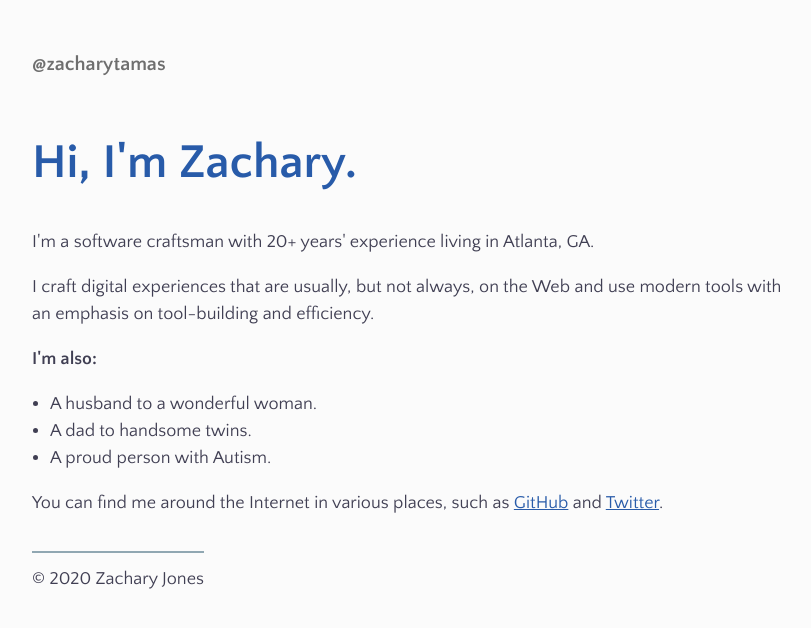
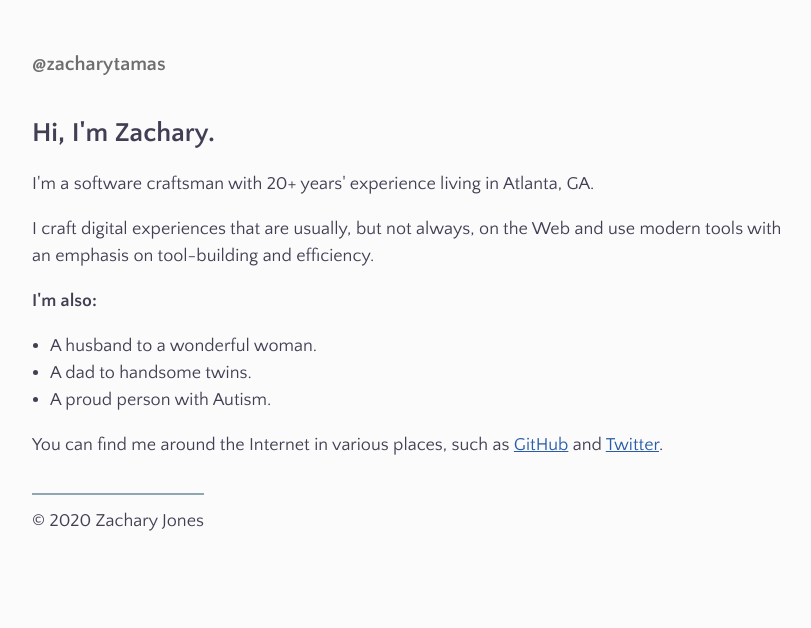
Before and after one commit to zacharytamas/hub, a Next.js app: page / in a window 1280 px wide. Shown: the top 628 px of the page, without its empty margins (224-1035 px from the left). Built offline with nearby package versions, Linux system fonts and the light colour scheme.

Commit message:
Remove custom H1

```diff
--- a/src/components/typography/H1.tsx
+++ /dev/null
@@ -1,14 +0,0 @@
-import styled from '@emotion/styled';
-
-import { mq } from '../../style/theme';
-
-const H1 = styled.h1`
-  font-size: 2.75rem;
-  color: var(--color-accent);
-
-  ${mq.md} {
-    font-size: 3rem;
-  }
-`;
-
-export default H1;
--- a/src/components/typography/index.ts
+++ /dev/null
@@ -1 +0,0 @@
-export {default as H1} from './H1';
--- a/src/pages/index.tsx
+++ b/src/pages/index.tsx
@@ -1,13 +1,12 @@
 import React from 'react';
 
 import { BaseLayout } from '../components/layouts';
-import { H1 } from '../components/typography';
 import About from '../content/about.mdx';
 
 const Home = () => (
   <BaseLayout>
     <div>
-      <H1>Hi, I'm Zachary.</H1>
+      <h1 className="text-blue-600">Hi, I'm Zachary.</h1>
       <About />
     </div>
   </BaseLayout>
```
